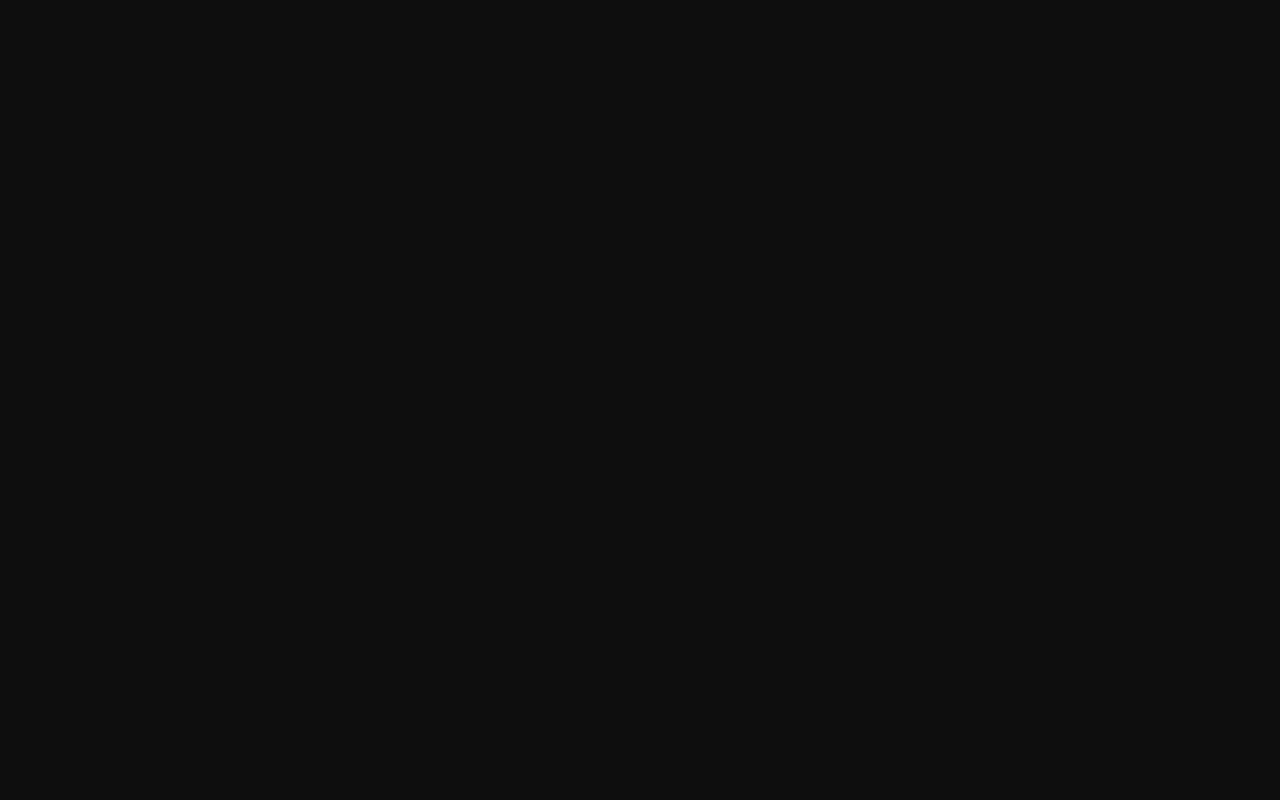
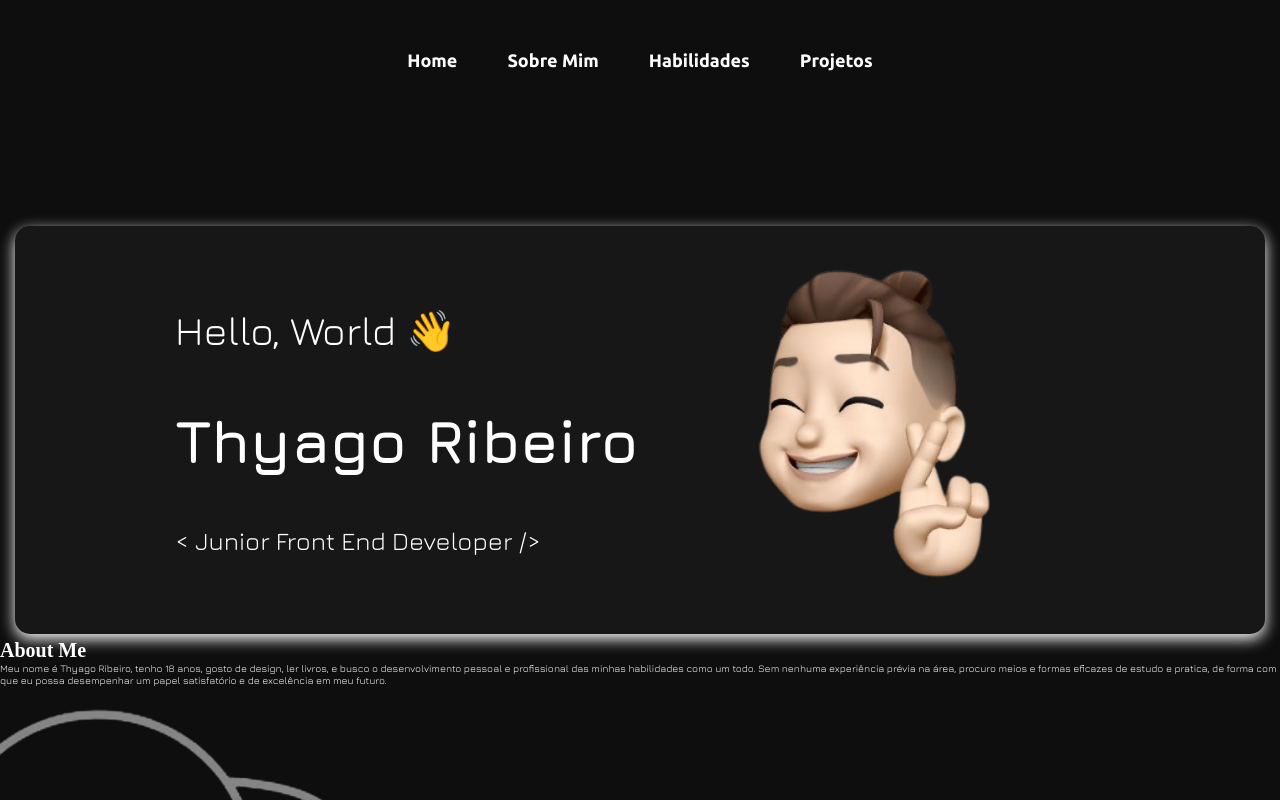
Before and after one commit to ThyagoRibeiro7/myPortfolio, a plain HTML site: page index.html in a window 1280 px wide. Shown: the top 800 px of the page. Drawn offline with nearby package versions, Linux system fonts and the light colour scheme; a web font is replaced by a local one.

Commit message:
feat: added the welcome container, and started adding the about section

```diff
--- a/index.html
+++ b/index.html
@@ -16,7 +16,40 @@
 </head>
 
 <body>
-
+    <div class="main_container">
+        <header class="header">
+            <ul class="header_container">
+                <li><a href="#home">Home</a></li>
+                <li><a href="#aboutMe">Sobre Mim</a></li>
+                <li><a href="#myStack">Habilidades</a></li>
+                <li><a href="#projects">Projetos</a></li>
+            </ul>
+        </header>
+        <main>
+            <div class="welcome_container">
+                <div class="welcome_info_container">
+                    <p>Hello, World 👋</p>
+                    <h1>Thyago Ribeiro</h1>
+                    <p> < Junior Front End Developer /> </p>
+                </div>
+                <div class="welcome_image_container">
+                    <img src="./Images/FaceImage.png" alt="jamesAvatarImage">
+                </div>
+            </div>
+        </main>
+        <div class="absolute_image">
+            <img src="./Images/SaturnImage.png" alt="SaturnImage">
+        </div>
+        <div class="about_container">
+            <h1>About Me</h1>
+            <div class="about_info">
+                <p>Meu nome é Thyago Ribeiro, tenho 18 anos, gosto de design, ler livros, e busco o desenvolvimento pessoal e profissional das minhas habilidades como um todo.
+                    Sem nenhuma experiência prévia na área, procuro meios e formas eficazes de estudo e pratica, de forma com que eu possa desempenhar um papel satisfatório e de excelência em meu futuro.
+                </p>
+            </div>
+            <img src="./Images/Astrounauta.png" alt="Astronaut">
+        </div>
+    </div>
 </body>
 
 </html>
```
